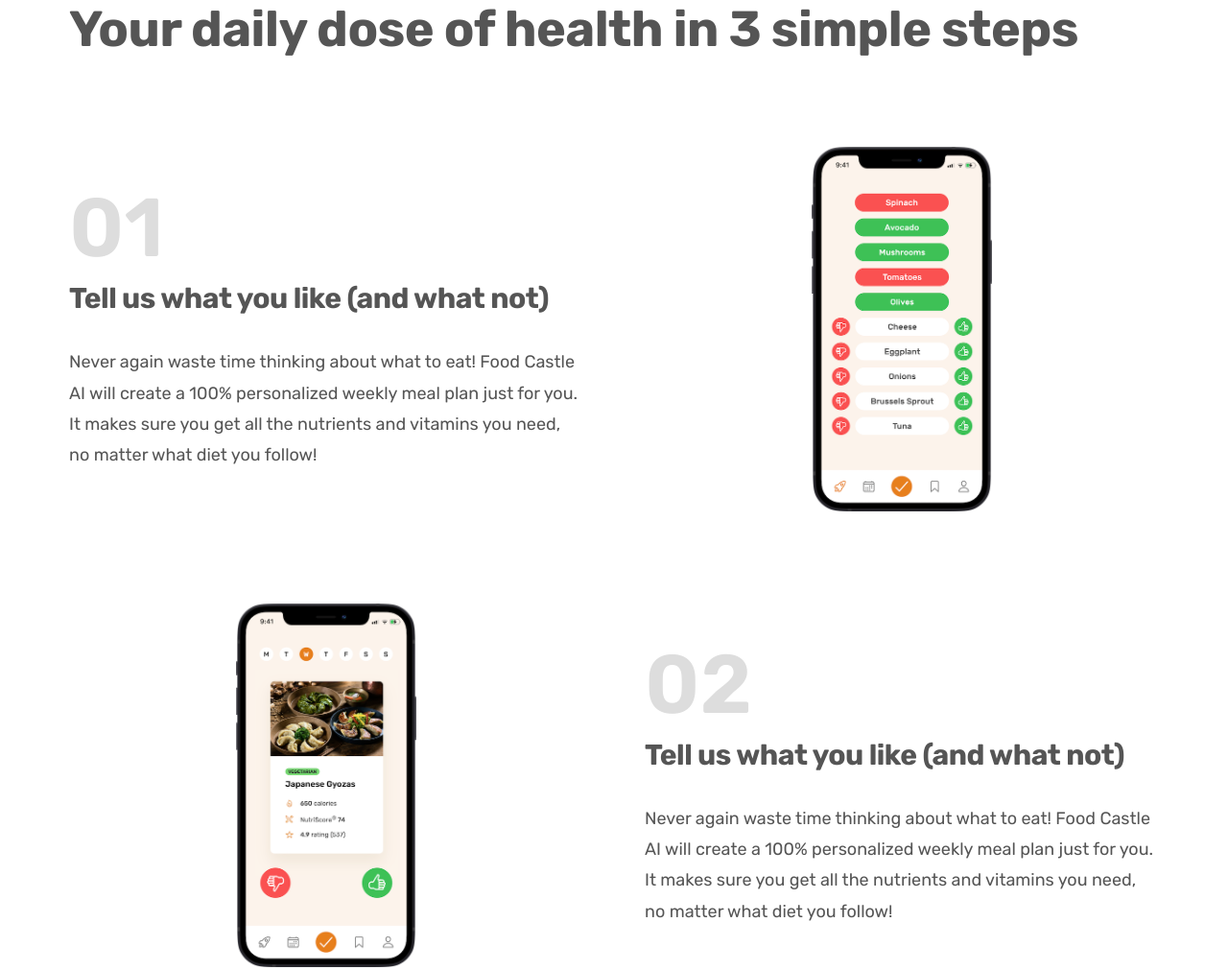
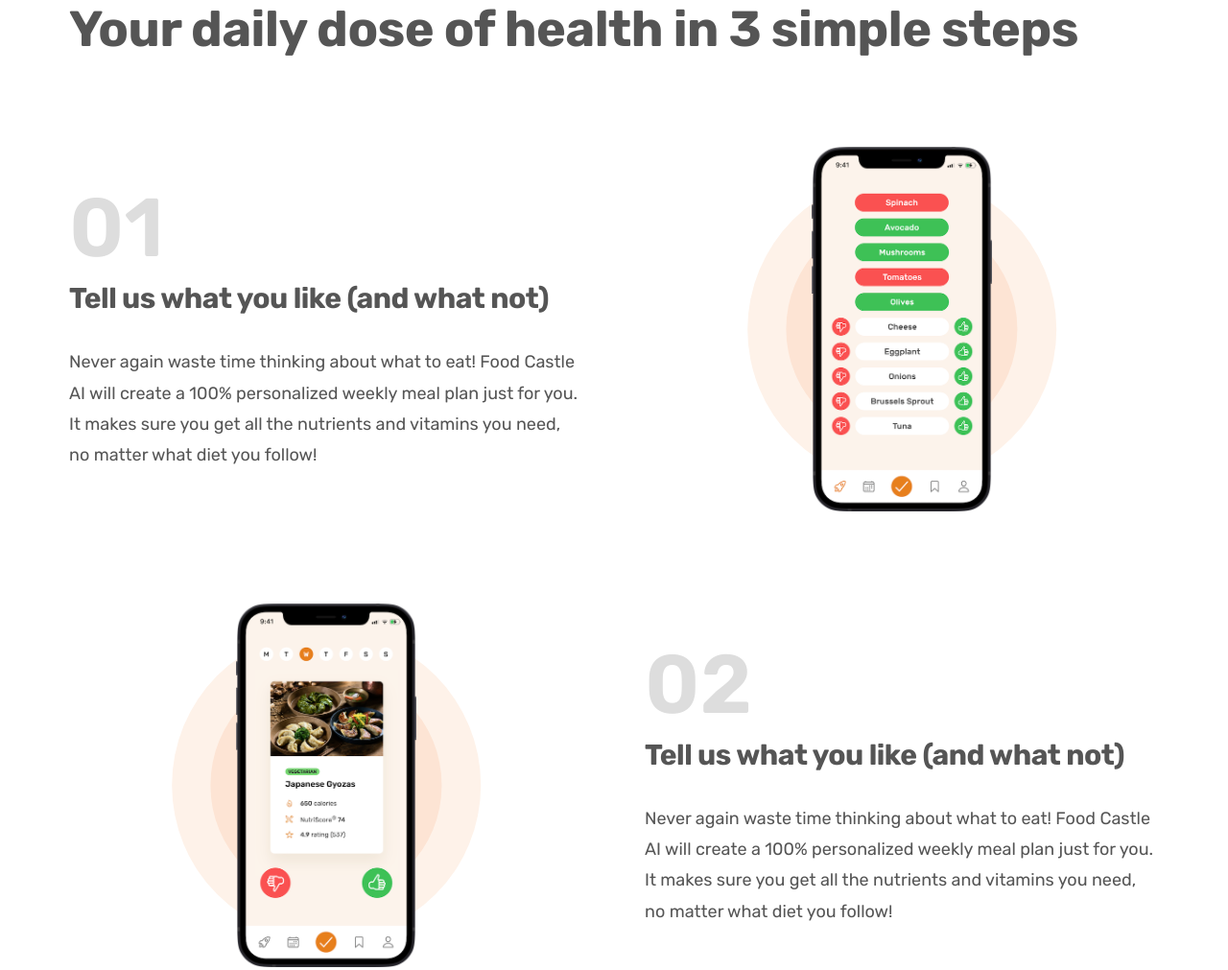
Before and after one commit to nafisreza/food-monkey, a plain HTML site: page index.html in a window 1280 px wide. Shown: the part 1131-2142 px from the top of the page at 96% size. Drawn offline with nearby package versions, Linux system fonts and the light colour scheme.

Commit message:
image box added

```diff
--- a/css/style.css
+++ b/css/style.css
@@ -5,7 +5,7 @@
     align-items: center;
     background-color: #fef2e9;
     height: 9.6rem;
-    padding: 0 9.6rem;
+    padding: 0 22.6rem;
     position: relative;
 }
 
@@ -169,15 +169,26 @@
 .step-img-box:before,
 .step-img-box:after{
     content: "";
+    display: block;
     border-radius: 50%;
     position: absolute;
     top: 50%;
     left: 50%;
+    transform: translate(-50%, -50%);
 }
 
 .step-img-box:before{
     width: 60%;
+    padding-bottom: 60%;
     background-color: #fef2e9;
+    z-index: -2;
+}
+
+.step-img-box:after{
+    width: 45%;
+    padding-bottom: 45%;
+    background-color: #fde4d4;
+    z-index: -2;
 }
 
 .step-img{
```
